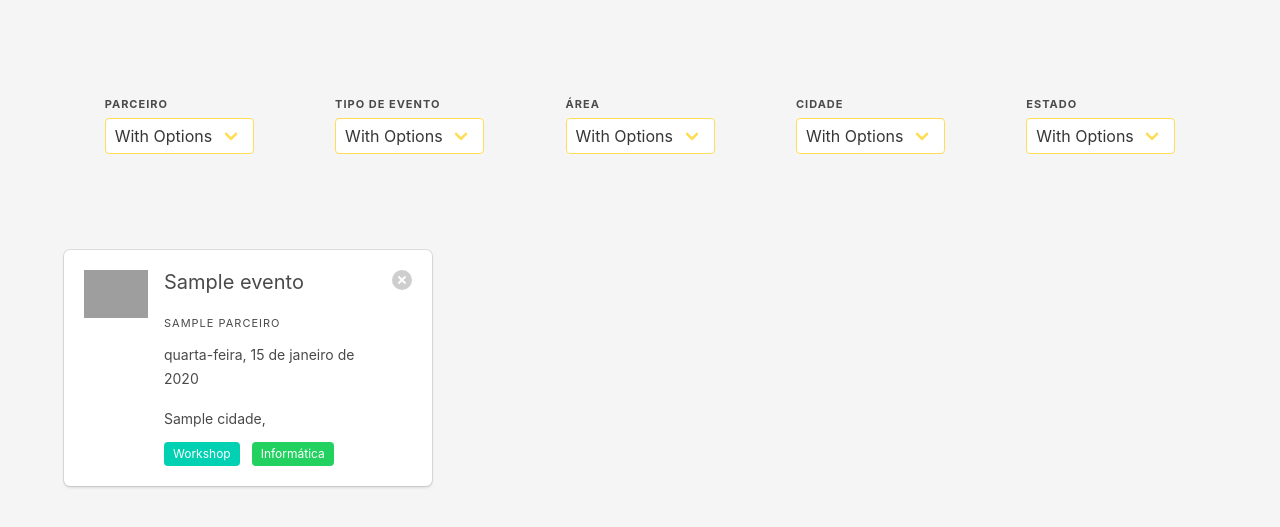
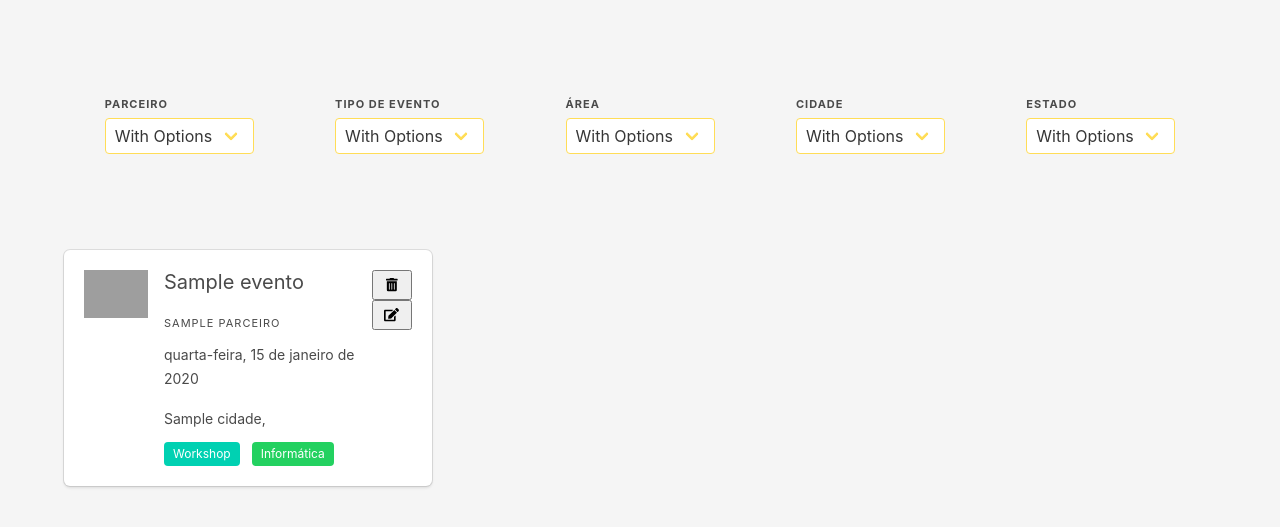
Before and after one commit to Wichrowski/projetods3, a Flask app: page / in a window 1280 px wide. Shown: the part 52-579 px from the top of the page. Run offline with Flask 2, Linux system fonts and the light colour scheme; tables that the repository leaves empty hold one stand-in row (values such as "Sample post"); some libraries are stand-ins or nearby versions; grey boxes are pictures that could not be loaded.

Commit message:
Botao deletar

```diff
--- a/templates/eventos.html
+++ b/templates/eventos.html
@@ -67,8 +67,19 @@
                         </div>
                         <div class="media-right">
                             <form action="/evento/{{evento.id}}/deletar" method="post">
-                                <button class="delete" type="submit"></button>
+                                <button type="submit">
+                                    <span class="icon">
+                                        <i class="fas fa-trash-alt"></i>
+                                    </span>
+                                </button>
                             </form>
+                            <a href= "{{url_for('editar_evento', id_evento = evento.id)}}">
+                                <button type="submit">
+                                    <span class="icon">
+                                        <i class="fas fa-edit"></i>
+                                    </span>
+                                </button>
+                            </a>
                         </div>
                     </article>
                 </div>
```
Also changed, not shown: 1 other file.
